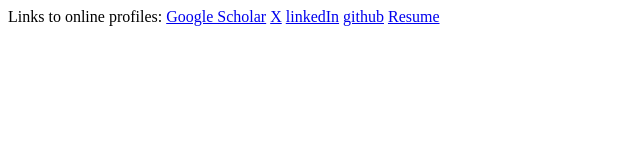
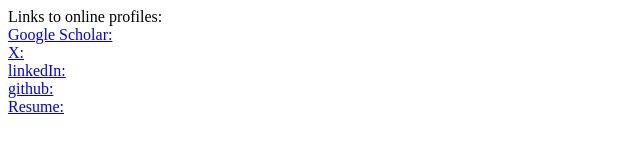
Before and after one commit to imamanr/imamanr.github.io, a plain HTML site: page index.html in a window 1280 px wide. Shown: the whole page, without its empty margins (0-640 px from the left). Drawn offline with Linux system fonts and the light colour scheme.

Commit message:
updated newline

```diff
--- a/index.html
+++ b/index.html
@@ -1,7 +1,7 @@
-Links to online profiles:
+Links to online profiles:<br>
 
-<a href="https://scholar.google.com/citations?user=jAQCGhYAAAAJ&hl=en">Google Scholar</a>
-<a href="https://twitter.com/imamanoor">X</a>
-<a href="https://www.linkedin.com/in/imamanoor/">linkedIn</a>
-<a href="https://github.com/imamanr">github</a>
-<a href="https://github.com/imamanr/publicResume">Resume</a>
+<a href="https://scholar.google.com/citations?user=jAQCGhYAAAAJ&hl=en">Google Scholar: </a> <br>
+<a href="https://twitter.com/imamanoor">X: </a> <br>
+<a href="https://www.linkedin.com/in/imamanoor/">linkedIn: </a> <br>
+<a href="https://github.com/imamanr">github: </a> <br>
+<a href="https://github.com/imamanr/publicResume">Resume: </a> <br>
```
